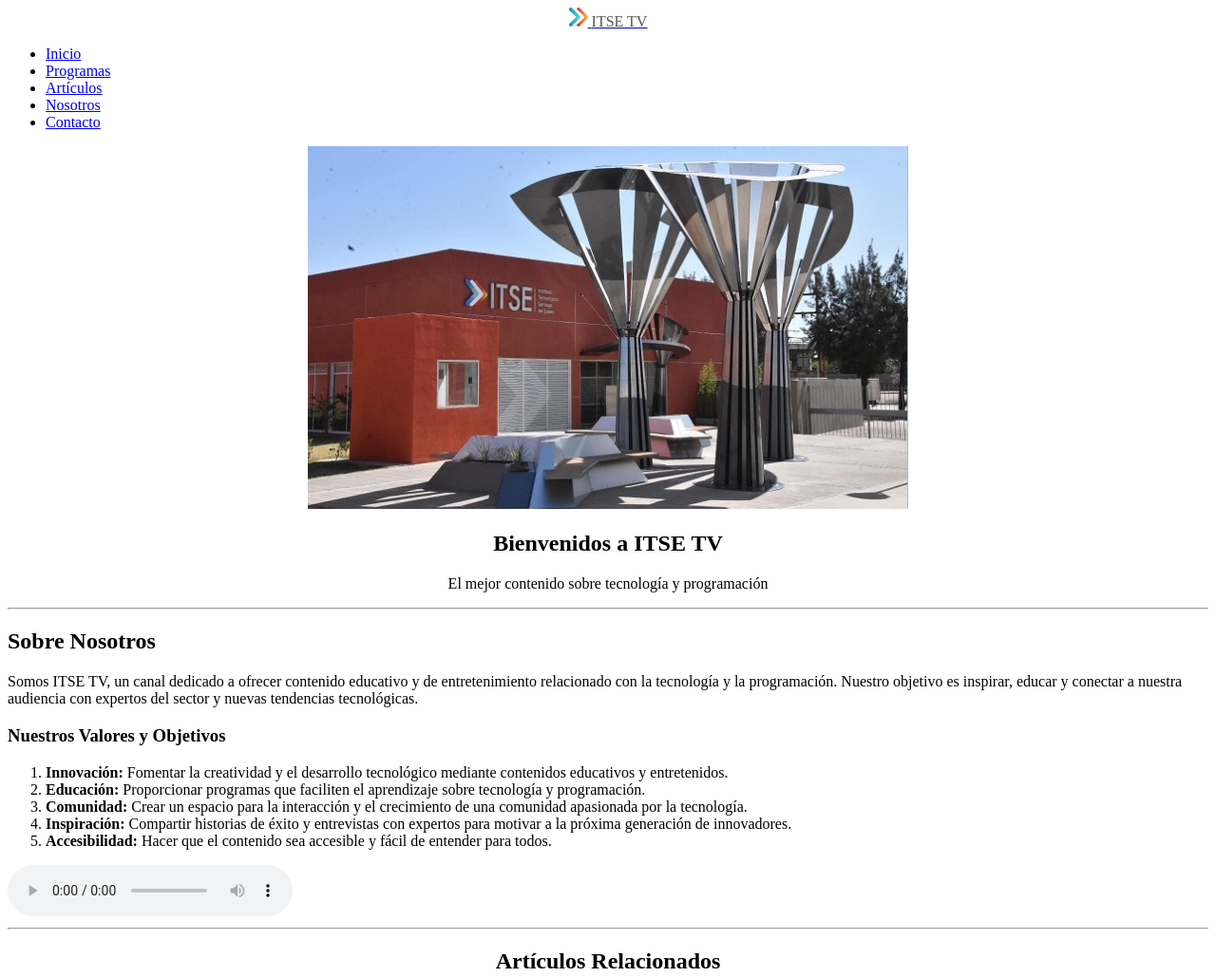
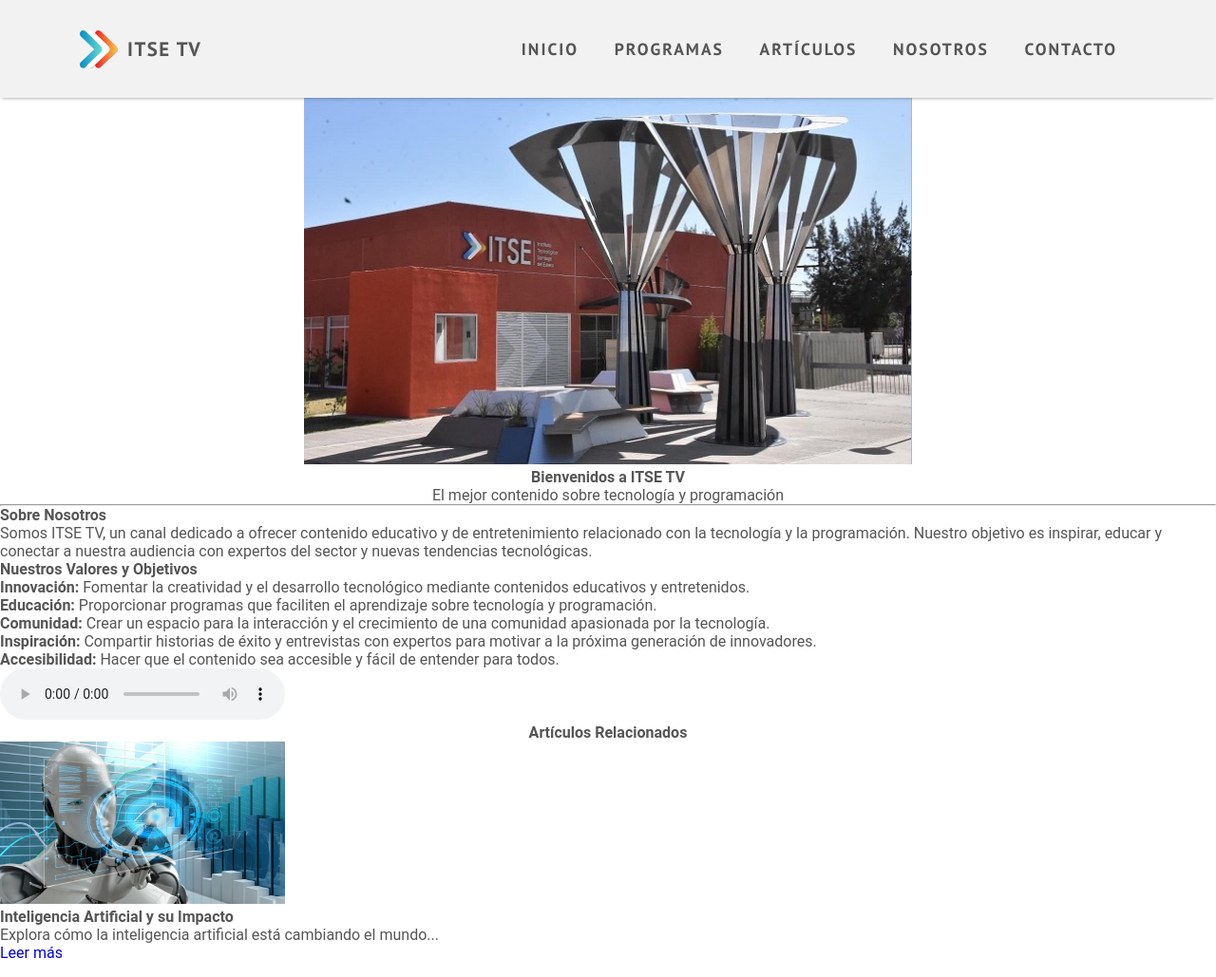
Before and after one commit to lucianabell/TP3-vue.js, a plain HTML site: page index.html in a window 1280 px wide. Shown: the top 1029 px of the page at 95% size. Drawn offline with Linux system fonts and the light colour scheme.

Commit message:
menu responsive

```diff
--- a/index.html
+++ b/index.html
@@ -4,21 +4,44 @@
 <head>
     <meta charset="UTF-8">
     <meta name="viewport" content="width=device-width, initial-scale=1.0">
+    <!-- Favicon -->
+    <link rel="icon" href="icon/logoitse.png" type="image/x-icon">
+
+    <!-- Google Fonts -->
+    <link rel="preconnect" href="https://fonts.googleapis.com">
+    <link rel="preconnect" href="https://fonts.gstatic.com" crossorigin>
+    <link
+        href="https://fonts.googleapis.com/css2?family=PT+Sans:ital,wght@0,400;0,700;1,400;1,700&family=Poppins:ital,wght@0,100;0,200;0,300;0,400;0,500;0,600;0,700;0,800;0,900;1,100;1,200;1,300;1,400;1,500;1,600;1,700;1,800;1,900&display=swap"
+        rel="stylesheet">
+
+    <!-- Font Awesome -->
+    <link rel="stylesheet" href="https://cdnjs.cloudflare.com/ajax/libs/font-awesome/6.0.0-beta3/css/all.min.css">
+
+    <!-- CSS -->
+    <link rel="stylesheet" href="style.css">
+
     <title>ITSE TV</title>
-    <link rel="icon" href="icon/favicon.ico" type="image/x-icon">
 </head>
 
 <body>
     <!-- Encabezado -->
     <header>
-        <div align="center">
-            <a href="index.html">
-                <img src="icon/logoitse.png" width="20px" height="20px" alt="logo ITSE">
-                <span style="color:#555555;">ITSE TV</span>
+        <div class="contenedor-header">
+            <a href="index.html" class="logo">
+                <img src="icon/logoitse.png" alt="logo ITSE">
+                <span >ITSE TV</span>
             </a>
-        </div>
+
+
+            <!-- Botón de Menu -->
+            <input type="checkbox" id="menu-toggle">
+            <label for="menu-toggle" class="menu-icon">
+                <i class="fa-solid fa-bars" id="open"></i>
+                <i class="fa-solid fa-xmark" id="close"></i>
+            </label>
+
             <!-- Menú de Navegación -->
-        <nav>
+            <nav id="nav-bar">
                 <!-- Lista Desordenada -->
                 <ul>
                     <li><a href="index.html">Inicio</a></li>
@@ -28,9 +51,8 @@
                     <li><a href="#contacto">Contacto</a></li>
                 </ul>
             </nav>
+        </div>
     </header>
-
-
     <!-- Main -->
     <main>
         <section id="banner">
@@ -66,7 +88,7 @@
                 Tu navegador no soporta el elemento de audio.
             </audio>
         </section>
-        <hr>
+
 
         <section id="articulos">
             <h2 align="center">Artículos Relacionados</h2>
--- /dev/null
+++ b/style.css
@@ -0,0 +1,222 @@
+:root {
+  --fuente: "Roboto", sans-serif;
+  --fuente2: "PT Sans", sans-serif;
+  --celeste-oscuro: #21a2bf;
+  --celeste-claro: #49bfbf;
+  --naranja: #f26938;
+  --naranja-claro: #f2913d;
+  --blanco: #ffffff;
+  --gris: #f2f2f2;
+  --gris-oscuro: #555555;
+  --negro: #242424;
+  --fondo1: #f8f9fa;
+  --fondo2: #ffffff;
+}
+
+* {
+  margin: 0;
+  padding: 0;
+  box-sizing: border-box;
+  font-size: 16px;
+}
+
+body {
+  font-family: var(--fuente);
+  width: 100vw;
+  background-color: var(--fondo2);
+  color: var(--gris-oscuro);
+}
+
+a {
+  text-decoration: none;
+}
+
+header {
+  width: 100%;
+  height: max-content;
+  background-color: var(--gris);
+  box-shadow: 0px 2px 4px -2px rgba(46, 46, 46, 0.548);
+  position: sticky;
+  top: 0;
+  z-index: 100;
+}
+
+.contenedor-header {
+  width: 90%;
+  margin: 0 auto;
+  padding: 20px 20px;
+  display: flex;
+  justify-content: space-between;
+  align-items: center;
+}
+
+.contenedor-header .logo {
+  width: max-content;
+  display: flex;
+  align-items: center;
+}
+
+.contenedor-header .logo img {
+  width: 30px;
+  height: 30px;
+  margin-right: 10px;
+  z-index: 100;
+}
+
+.contenedor-header .logo span {
+  color: var(--gris-oscuro);
+  letter-spacing: 1.5px;
+  font-size: 1rem;
+  font-weight: bold;
+  font-family: "PT Sans", sans-serif;
+}
+
+/* menu responsive */
+#menu-toggle {
+  display: none;
+}
+
+.menu-icon {
+  color: var(--gris-oscuro);
+  display: block;
+  cursor: pointer;
+}
+
+.menu-icon i {
+  font-size: 1.2rem;
+}
+.menu-icon #close {
+  display: none;
+}
+
+#menu-toggle:checked ~ .menu-icon #open {
+  display: none;
+}
+
+#menu-toggle:checked ~ .menu-icon #close {
+  display: block;
+}
+
+#menu-toggle:checked ~ nav {
+  display: block;
+  right: 0;
+  animation: menu-responsive 0.2s ease-in-out forwards;
+}
+
+nav {
+  display: none;
+  position: absolute;
+  width: 100%;
+  top: 60px;
+  right: -100%;
+  background-color: var(--gris);
+  padding: 20px 40px 0;
+  box-shadow: 0px 2px 3px -2px rgba(46, 46, 46, 0.548);
+  transition: right 0.3s ease-in-out;
+}
+
+@keyframes menu-responsive {
+  from {
+    right: -100%;
+  }
+  to {
+    right: 0;
+  }
+}
+
+nav ul {
+  width: 90%;
+  margin: 0 auto;
+  display: flex;
+  flex-direction: column;
+  justify-content: space-between;
+  list-style: none;
+  margin: 0;
+  padding: 20px;
+}
+
+nav li {
+  margin-bottom: 1em;
+}
+
+nav a {
+  color: #555555;
+  letter-spacing: 2px;
+  font-weight: bold;
+  font-family: "PT Sans", sans-serif;
+  text-transform: uppercase;
+  font-size: 14px;
+  transition: color 0.5s ease-in-out;
+}
+
+nav a:hover {
+  color: var(--celeste-oscuro);
+}
+
+@media (min-width: 600px) {
+    .contenedor-header .logo img {
+        width: 35px;
+        height: 35px;
+      }
+
+      .contenedor-header .logo span {
+        font-size: 1.2rem;
+      }
+  nav a {
+    font-size: 16px;
+  }
+
+  .menu-icon i {
+    font-size: 1.3rem;
+  }
+}
+@media (min-width: 992px) {
+
+  .contenedor-header .logo img {
+    width: 40px;
+    height: 40px;
+  }
+
+  .contenedor-header .logo span {
+    font-size: 1.3rem;
+  }
+
+
+  /* menu responsive */
+  #menu-toggle {
+    display: none;
+  }
+
+  .menu-icon {
+    display: none;
+  }
+
+  nav {
+    width: 60%;
+    display: block;
+    position: static;
+    top: 0;
+    right: 0;
+    padding: 0;
+    border-radius: none;
+    box-shadow: none;
+  }
+
+  nav ul {
+    width: 100%;
+    flex-direction: row;
+    justify-content: space-between;
+  }
+
+  nav li {
+    margin-bottom: 0;
+  }
+
+  nav a {
+    font-size: 1.1rem;
+  }
+}
+
+@media (min-width: 1200px) {
+
+}
```
Also changed, not shown: programas.html (+18 -2 lines), paleta.png (added), paleta2.png (added). Lines whose indentation alone changed are shown as unchanged.
